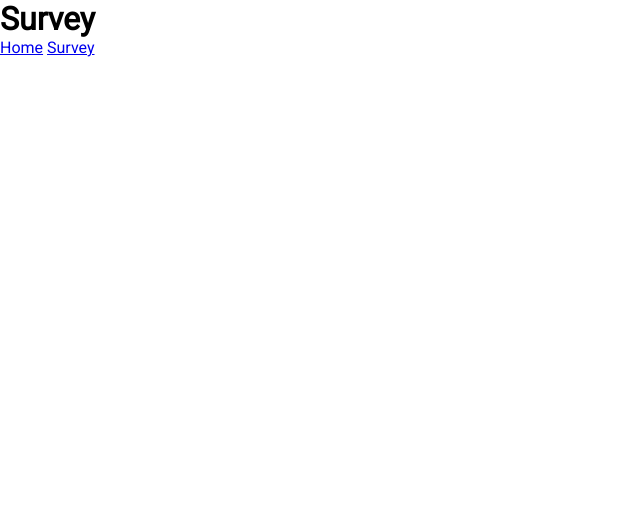
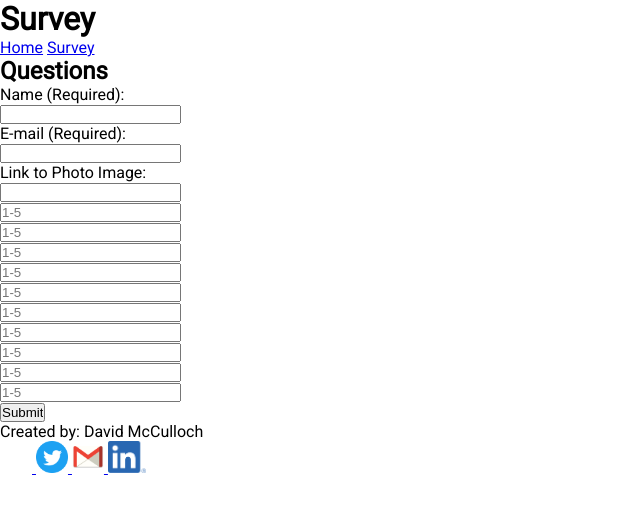
Before and after one commit to DMcCulloch-Coder/team-finder, a website: page public/survey.html in a window 1280 px wide. Shown: the whole page, without its empty margins (0-640 px from the left). Drawn offline with nearby package versions, Linux system fonts and the light colour scheme.

Commit message:
added bare bones of a form and content for survey.html

```diff
--- a/public/survey.html
+++ b/public/survey.html
@@ -23,12 +23,87 @@
         </header>
 
         <main class="main">
-
+            <h2>Questions</h2>
+            <form action="/assets/js/friends.js" class="survey-form">
+                <p>Name (Required):</p>
+                <div class="form-group">
+                    <input id="name" type="text">
+                    <label for="name"></label>
+                </div>
+                <p>E-mail (Required):</p>
+                <div class="form-group">
+                    <input id="email" type="email">
+                    <label for="email"></label>
+                </div>
+                <p>Link to Photo Image:</p>
+                <div class="form-group">
+                    <input id="photo" type="text">
+                    <label for="photo"></label>
+                </div>
+                <div class="form-group">
+                    <input id="question-1" type="text" placeholder="1-5">
+                    <label for="question-1"></label>
+                </div>
+                <div class="form-group">
+                    <input id="question-2" type="text" placeholder="1-5">
+                    <label for="question-2"></label>
+                </div>
+                <div class="form-group">
+                    <input id="question-3" type="text" placeholder="1-5">
+                    <label for="question-3"></label>
+                </div>
+                <div class="form-group">
+                    <input id="question-4" type="text" placeholder="1-5">
+                    <label for="question-4"></label>
+                </div>
+                <div class="form-group">
+                    <input id="question-5" type="text" placeholder="1-5">
+                    <label for="question-5"></label>
+                </div>
+                <div class="form-group">
+                    <input id="question-6" type="text" placeholder="1-5">
+                    <label for="question-6"></label>
+                </div>
+                <div class="form-group">
+                    <input id="question-7" type="text" placeholder="1-5">
+                    <label for="question-7"></label>
+                </div>
+                <div class="form-group">
+                    <input id="question-8" type="text" placeholder="1-5">
+                    <label for="question-8"></label>
+                </div>
+                <div class="form-group">
+                    <input id="question-9" type="text" placeholder="1-5">
+                    <label for="question-9"></label>
+                </div>
+                <div class="form-group">
+                    <input id="question-10" type="text" placeholder="1-5">
+                    <label for="question-10"></label>
+                </div>
+                <input type="submit" value="Submit">
+            </form>
         </main>
 
         <footer class="footer">
+                <p>Created by: David McCulloch</p>
 
-        </footer>
+                <a href='https://github.com/DMcCulloch-Coder' target='_blank'>
+                    <img class='footer__link' src='/assets/img/github-white.png' alt='github link' />
+                </a>
+
+                <a href='https://twitter.com/DM_Coder' target='_blank'>
+                    <img class='footer__link' src='/assets/img/twitter-circle.png' height='32px' alt='twitter link' />
+                </a>
+
+                <a href='mailto:DMcCulloch86@gmail.com'>
+                    <img class='footer__link' src='/assets/img/iconfinder_gmail_132837.png' alt='gmail link' height='32px' />
+                </a>
+
+                <a href='https://www.linkedin.com/in/david-mcculloch-29a196190/' target='_blank'>
+                    <img class='footer__link' src='/assets/img/LI-In-Bug.png' alt='linkedin link' height='32px' />
+                </a>
+
+            </footer>
 
         <script src="https://code.jquery.com/jquery-3.4.1.min.js" integrity="sha256-CSXorXvZcTkaix6Yvo6HppcZGetbYMGWSFlBw8HfCJo=" crossorigin="anonymous"></script>
         <script src="/assets/js/script.js"></script>
```
Also changed, not shown: public/assets/js/friends.js (added).
